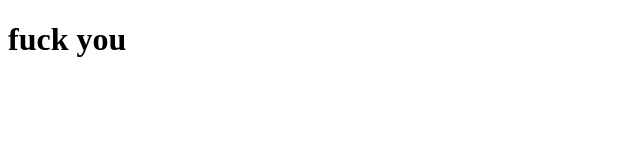
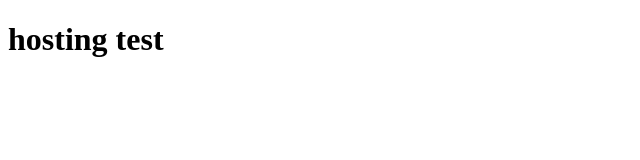
Before and after one commit to Hiader-basim/CYPHERING, a plain HTML site: page index.html in a window 1280 px wide. Shown: the whole page, without its empty margins (0-640 px from the left). Drawn offline with Linux system fonts and the light colour scheme.

Commit message:
Update index.html

```diff
--- a/index.html
+++ b/index.html
@@ -7,6 +7,6 @@
     <title>github hosing</title>
 </head>
 <body>
-    <h1>fuck you</h1>
+    <h1>hosting test</h1>
 </body>
 </html>
```
